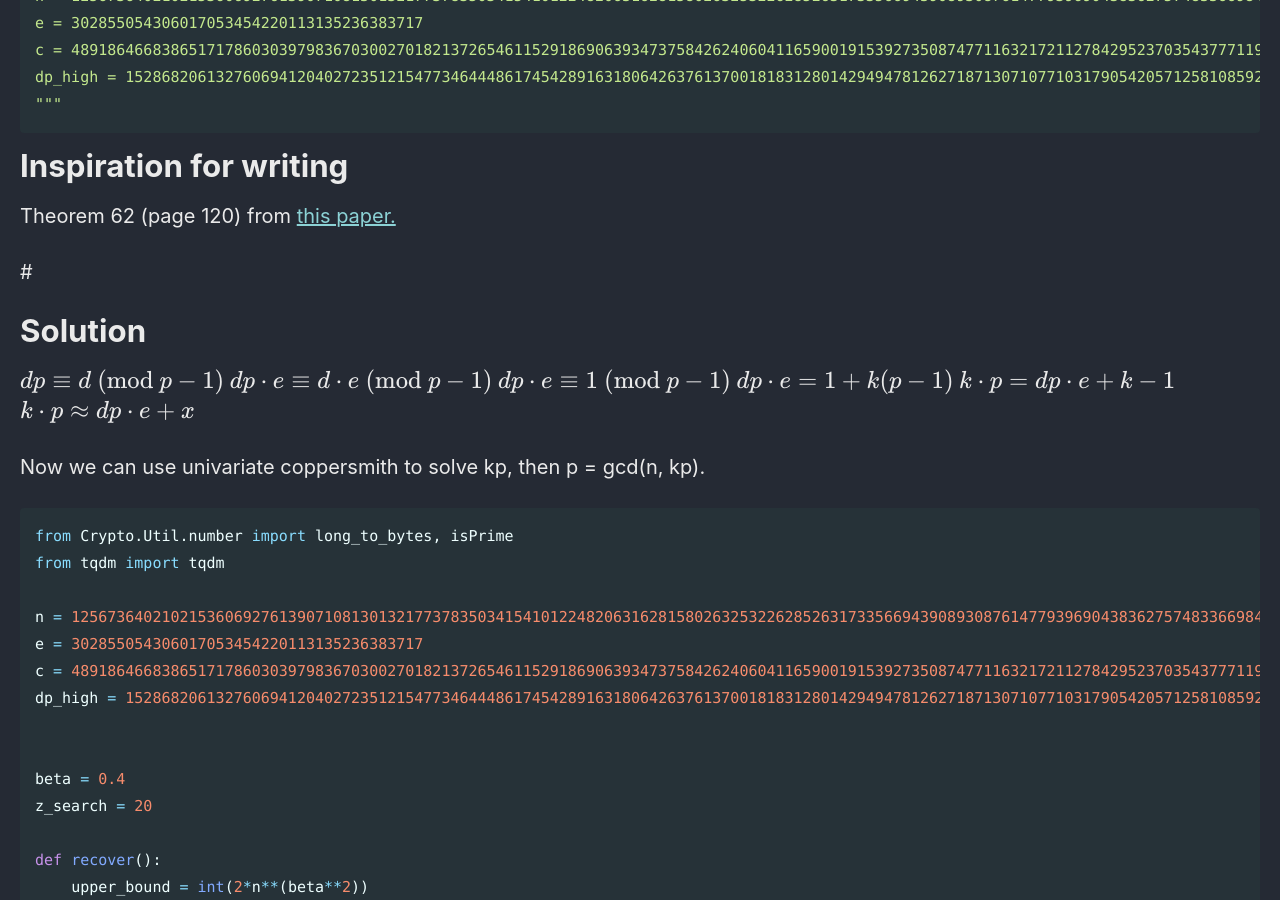
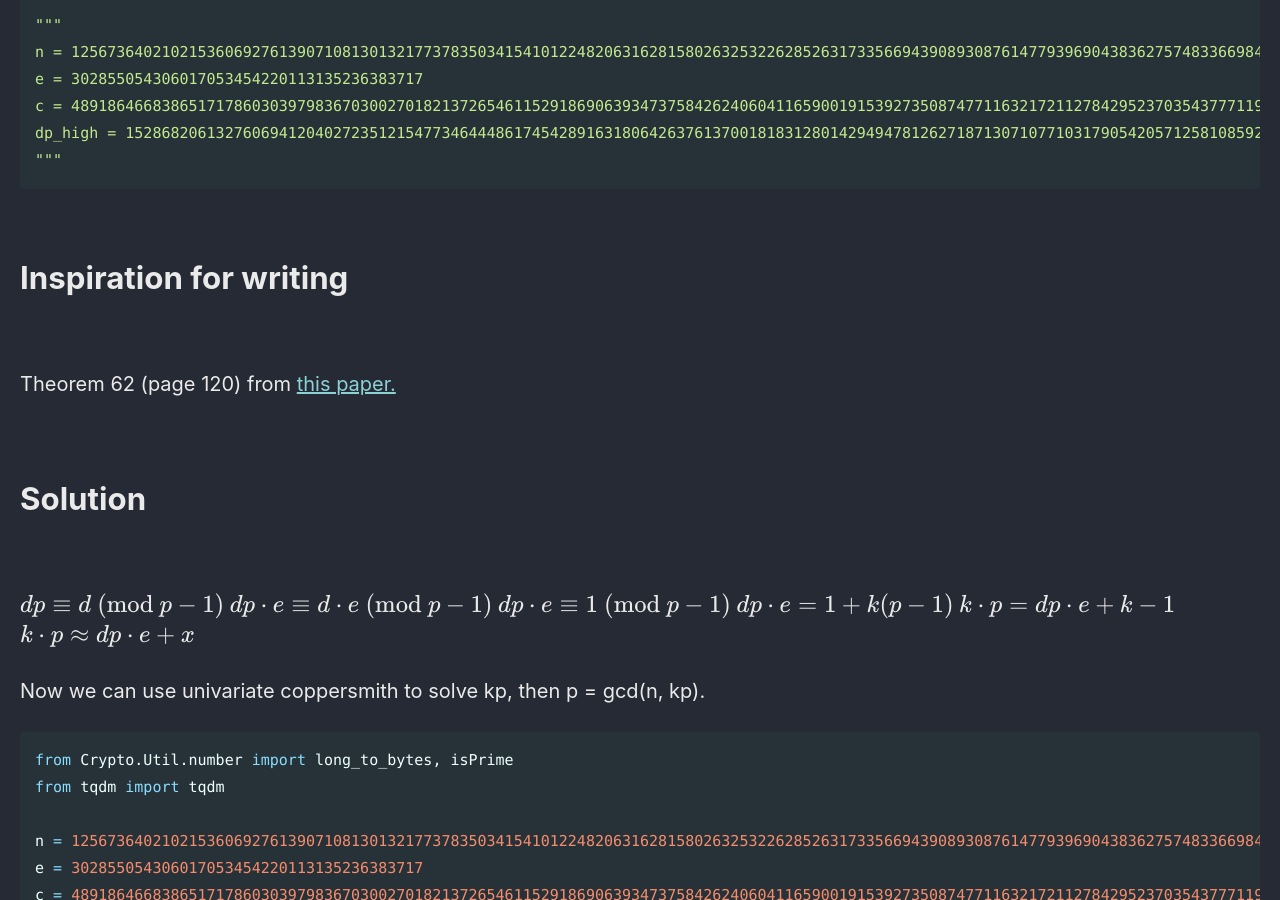
Before and after one commit to Connor-McCartney/Connor-McCartney.github.io, a Jekyll site: the page built from _pages/cryptography/small-roots/dp-high-ISITDTU-CTF-2022.md, in a window 1280 px wide and 900 px high, scrolled down 802 px. Built offline with Jekyll 4.4.1, drawn with Linux system fonts in a browser that asks for light colours; cached includes are drawn as plain includes.

Commit message:
Update dp-high-ISITDTU-CTF-2022.md

````diff
--- a/_pages/cryptography/small-roots/dp-high-ISITDTU-CTF-2022.md
+++ b/_pages/cryptography/small-roots/dp-high-ISITDTU-CTF-2022.md
@@ -6,6 +6,8 @@ title: dp_high ISITDTU CTF 2022
 <br>
 
 # Challenge
+
+<br>
 
 ```python
 from Crypto.Util.number import bytes_to_long, getPrime
@@ -34,13 +36,19 @@ dp_high = 1528682061327606941204027235121547734644486174542891631806426376137001
 """
 ```
 
+<br>
+
 # Inspiration for writing
+
+<br>
 
 Theorem 62 (page 120) from [this paper.](https://www.researchgate.net/publication/36147050_New_RSA_vulnerabilities_using_lattice_reduction_methods)
 
-#
+<br>
 
 # Solution
+
+<br>
 
 $$
 dp \equiv d \ (\text{mod } p-1)
@@ -97,7 +105,11 @@ flag = pow(c, d, n)
 print(long_to_bytes(int(flag)))
 ```
 
+<br>
+
 # Alternative
+
+<br>
 
 $$
 dp \equiv d \ (\text{mod } p-1)
````
